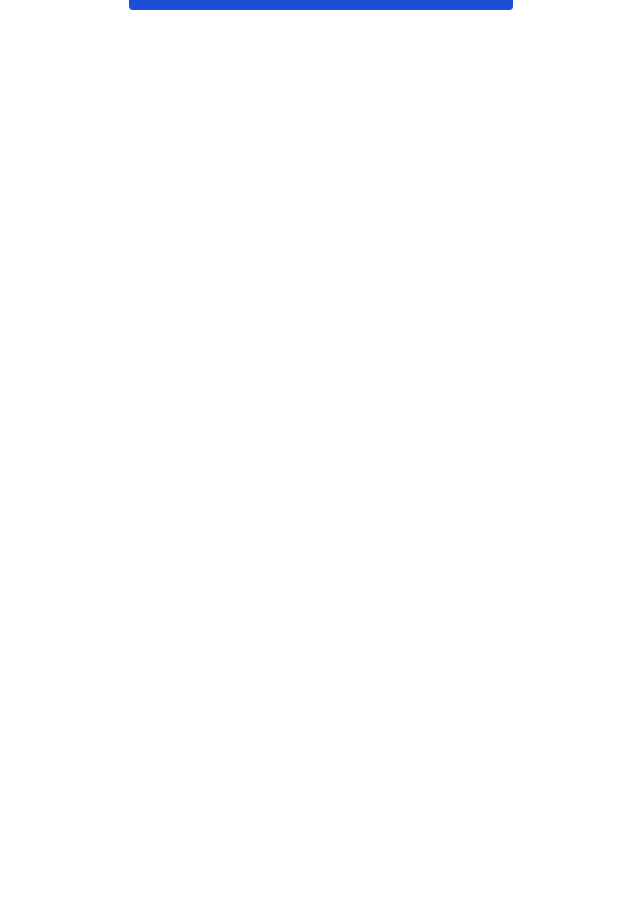
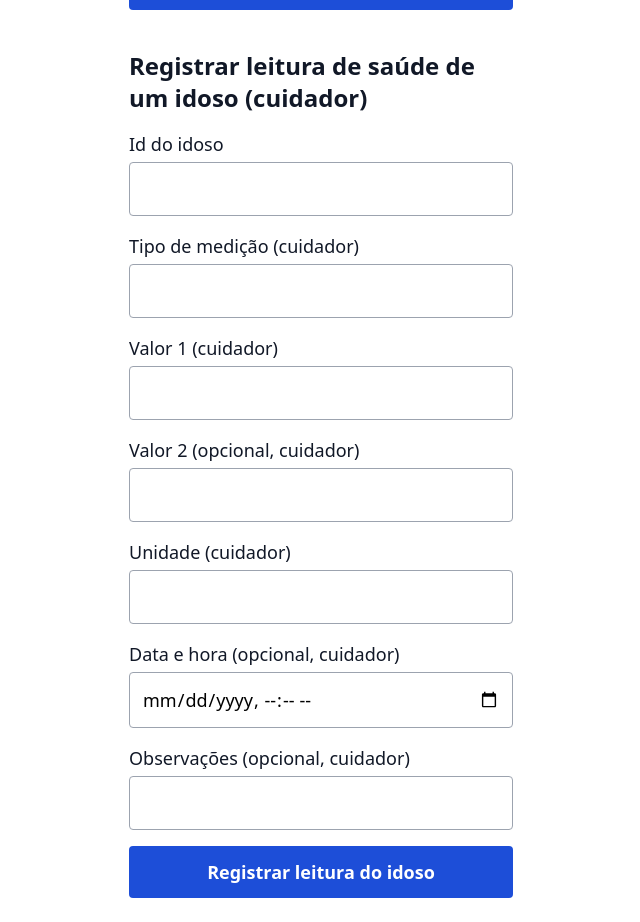
Before and after one commit to MixuriM/Elder_Web, a React (Vite) app in the folder frontend/: page /saude in a window 1280 px wide. Shown: the part 760-1682 px from the top of the page, without its empty margins (319-959 px from the left). Before the commit the page ends 800 px from the top, so only its background shows below. Built offline with nearby package versions, Linux system fonts and the light colour scheme; no server answers; sample sign-in values are in the browser's storage.

Commit message:
feat(frontend): esqueleto cru do registro de saude pelo cuidador
Segunda secao em /saude para exercitar POST /saude/idoso/:idosoId: id do idoso mais os campos da leitura. Sem rota nova, sem listagem, sem polish visual. Nao loga corpo nem valores de saude. Layout final e das colegas de frontend.

```diff
--- a/frontend/src/pages/Saude.tsx
+++ b/frontend/src/pages/Saude.tsx
@@ -1,10 +1,22 @@
-import { useState, type FormEvent } from 'react'
+import { useState, type ChangeEvent, type FormEvent } from 'react'
 import { chamarApi } from '../lib/chamarApi'
 import Spinner from '../components/common/Spinner'
 
 // Esqueleto cru da Fase 4, item 4.1 (RF-007): só o formulário de registro de leitura de
 // saúde do idoso (POST /saude), pra exercitar o endpoint sem depender do front delas.
 // Sem listagem, sem edição e sem polish visual: layout final é de Laureane/Jennifer.
+// Item 4.2 (RF-008): segunda seção, cuidador registra leitura de um idoso vinculado
+// (POST /saude/idoso/:idosoId), também esqueleto cru.
+
+const LEITURA_VAZIA = {
+  idosoId: '',
+  tipoMedicao: '',
+  valor1: '',
+  valor2: '',
+  unidade: '',
+  dataHora: '',
+  observacoes: '',
+}
 
 function Saude() {
   const [tipoMedicao, setTipoMedicao] = useState('')
@@ -43,6 +55,43 @@ function Saude() {
       setCarregandoSaude(false)
     }
   }
+
+  const [cuid, setCuid] = useState(LEITURA_VAZIA)
+  const [carregandoCuid, setCarregandoCuid] = useState(false)
+  const [resultadoCuid, setResultadoCuid] = useState<{ id: number } | null>(null)
+  const [erroCuid, setErroCuid] = useState<string | null>(null)
+  const setCampoCuid = (campo: keyof typeof LEITURA_VAZIA) => (e: ChangeEvent<HTMLInputElement>) =>
+    setCuid((atual) => ({ ...atual, [campo]: e.target.value }))
+
+  // Item 4.2 (RF-008). Mesmo cuidado do 4.1: nunca loga corpo nem valores de saúde.
+  async function handleRegistrarSaudeCuidador(e: FormEvent) {
+    e.preventDefault()
+    setErroCuid(null)
+    setResultadoCuid(null)
+    setCarregandoCuid(true)
+    try {
+      const corpo = await chamarApi(`/saude/idoso/${cuid.idosoId}`, {
+        method: 'POST',
+        body: JSON.stringify({
+          tipo_medicao: cuid.tipoMedicao,
+          valor_1: Number(cuid.valor1),
+          valor_2: cuid.valor2 === '' ? undefined : Number(cuid.valor2),
+          unidade: cuid.unidade,
+          data_hora: cuid.dataHora === '' ? undefined : new Date(cuid.dataHora).toISOString(),
+          observacoes: cuid.observacoes === '' ? undefined : cuid.observacoes,
+        }),
+      })
+      setResultadoCuid(corpo)
+    } catch (err) {
+      console.error('Falha ao registrar leitura de saúde:', err instanceof Error ? err.message : 'erro')
+      setErroCuid(err instanceof Error ? err.message : 'Falha ao registrar leitura de saúde.')
+    } finally {
+      setCarregandoCuid(false)
+    }
+  }
+
+  const campoClasse = 'mt-1 w-full rounded border border-gray-400 p-3 text-lg'
+  const rotuloClasse = 'block text-lg font-medium text-gray-900'
 
   return (
     <main className="flex min-h-screen flex-col items-center gap-10 p-6">
@@ -148,6 +197,45 @@ function Saude() {
         )}
         {resultadoSaude && <p className="text-lg text-gray-900">Leitura registrada (id {resultadoSaude.id}).</p>}
       </section>
+
+      <section className="w-full max-w-sm space-y-4">
+        <h2 className="text-2xl font-bold text-gray-900">Registrar leitura de saúde de um idoso (cuidador)</h2>
+        <form onSubmit={handleRegistrarSaudeCuidador} className="space-y-4">
+          {(
+            [
+              ['idosoId', 'Id do idoso', 'idoso_id_cuid', { type: 'number', required: true, min: 1, step: 1 }],
+              ['tipoMedicao', 'Tipo de medição (cuidador)', 'tipo_medicao_cuid', { type: 'text', required: true, maxLength: 50 }],
+              ['valor1', 'Valor 1 (cuidador)', 'valor_1_cuid', { type: 'number', required: true, min: 0, step: 'any' }],
+              ['valor2', 'Valor 2 (opcional, cuidador)', 'valor_2_cuid', { type: 'number', min: 0, step: 'any' }],
+              ['unidade', 'Unidade (cuidador)', 'unidade_cuid', { type: 'text', required: true, maxLength: 20 }],
+              ['dataHora', 'Data e hora (opcional, cuidador)', 'data_hora_cuid', { type: 'datetime-local' }],
+              ['observacoes', 'Observações (opcional, cuidador)', 'observacoes_cuid', { type: 'text', maxLength: 300 }],
+            ] as const
+          ).map(([campo, rotulo, id, atributos]) => (
+            <div key={id}>
+              <label htmlFor={id} className={rotuloClasse}>
+                {rotulo}
+              </label>
+              <input id={id} {...atributos} value={cuid[campo]} onChange={setCampoCuid(campo)} className={campoClasse} />
+            </div>
+          ))}
+          <button
+            type="submit"
+            disabled={carregandoCuid}
+            aria-busy={carregandoCuid}
+            className="flex w-full items-center justify-center gap-2 rounded bg-blue-700 p-3 text-lg font-semibold text-white disabled:opacity-70"
+          >
+            {carregandoCuid && <Spinner />}
+            {carregandoCuid ? 'Registrando...' : 'Registrar leitura do idoso'}
+          </button>
+        </form>
+        {erroCuid && (
+          <p role="alert" className="text-lg text-red-700">
+            {erroCuid}
+          </p>
+        )}
+        {resultadoCuid && <p className="text-lg text-gray-900">Leitura do idoso registrada (id {resultadoCuid.id}).</p>}
+      </section>
     </main>
   )
 }
```
Also changed, not shown: 1 other file (tests, documents, lock files or other folders).
